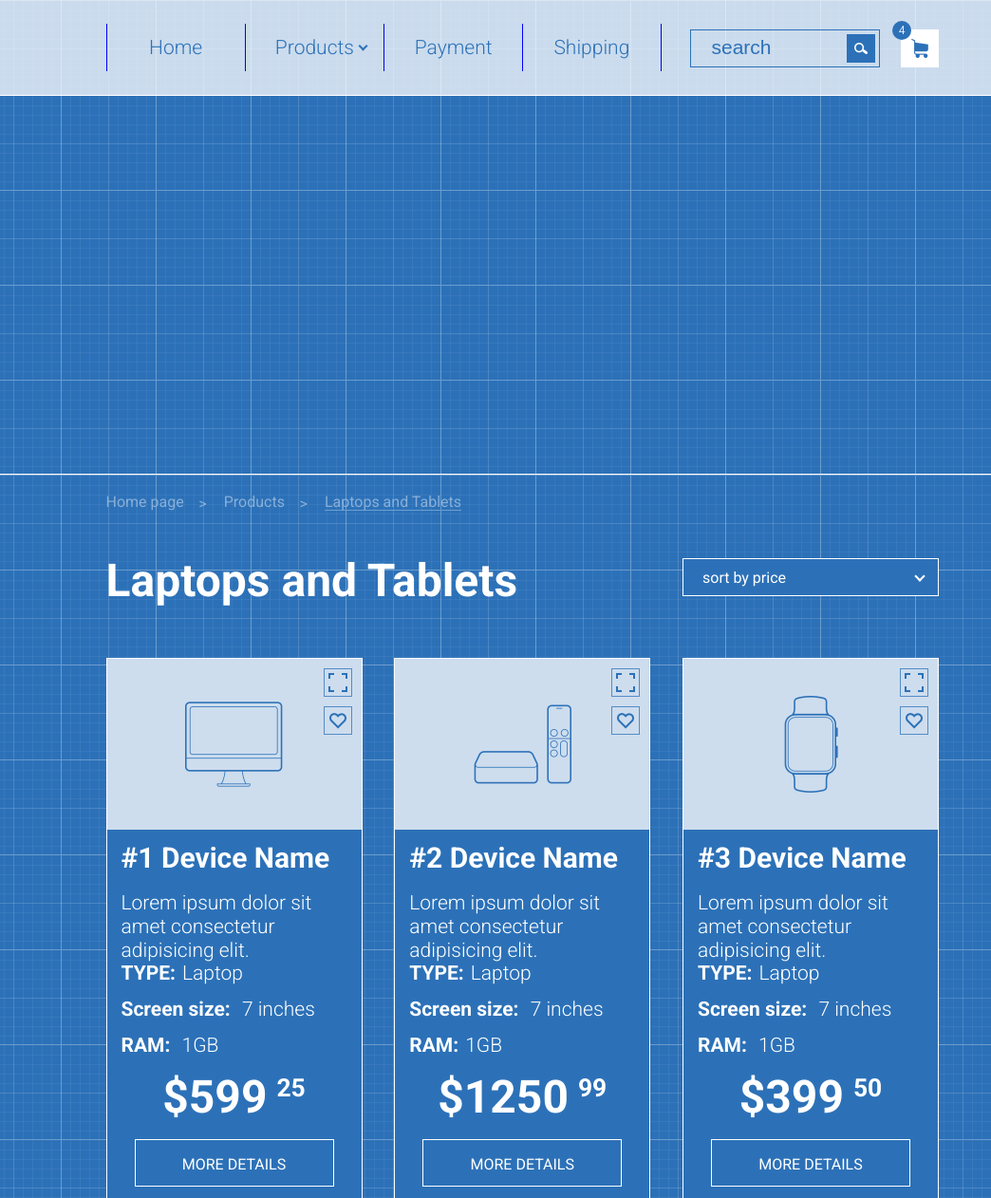
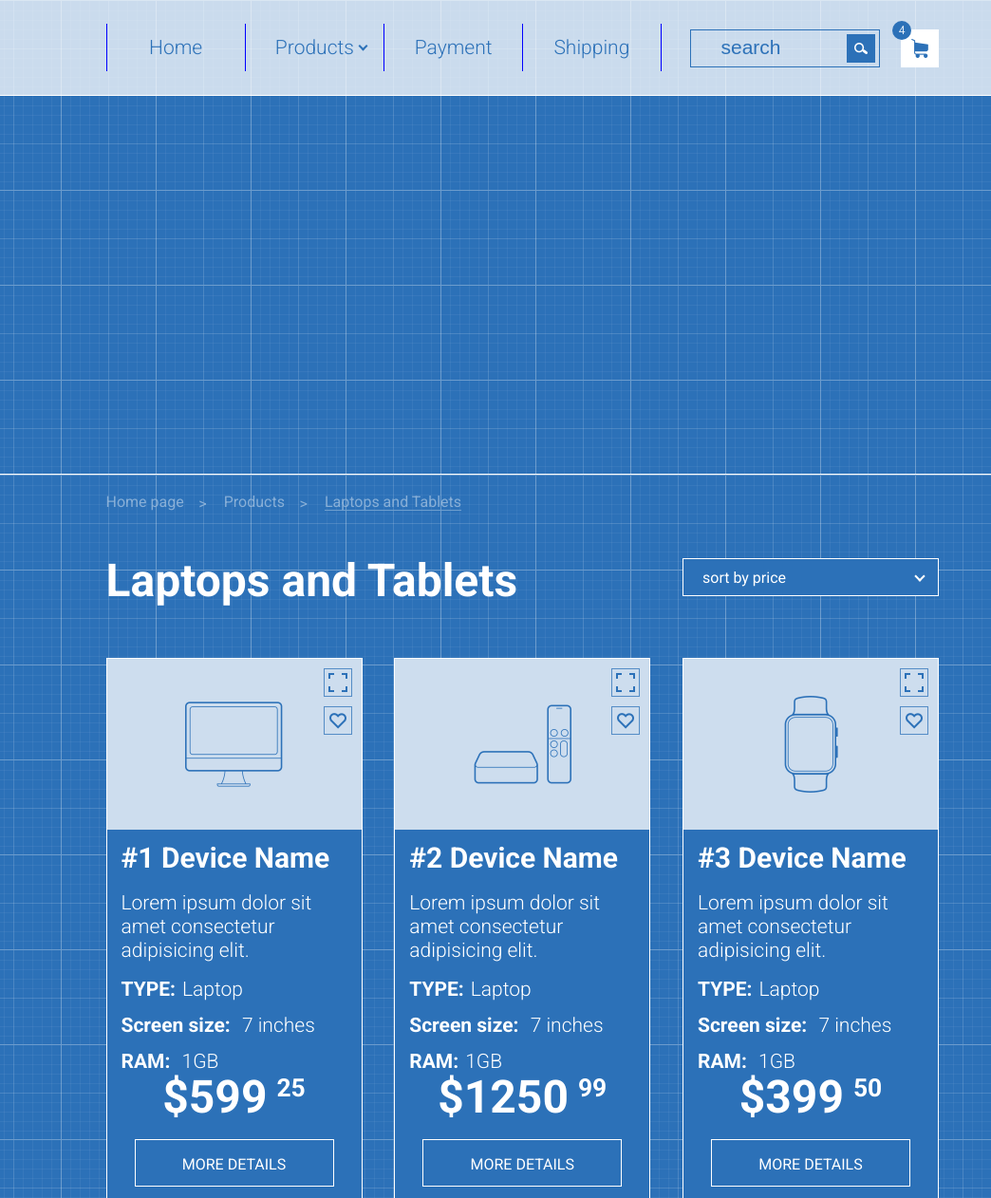
Before and after one commit to Sergii92/sergii92.github.io, a plain HTML site: page index.html in a window 1280 px wide. Shown: the top 1262 px of the page at 95% size, 236-1280 px from the left. Drawn offline with Linux system fonts and the light colour scheme.

Commit message:
подкоректировал отступы

```diff
--- a/style.css
+++ b/style.css
@@ -134,6 +134,7 @@
   height: 40px;
   border: 1px solid #2c71b8;
   line-height: 40px;
+  padding-left: 10px;
   position: relative;
   margin-left: 30px;
   float: left;
@@ -409,7 +410,7 @@
 
 .product_description h4 {
   font-size: 21px;
-  margin-bottom: 17px;
+  margin-top: 17px;
   font-weight: 300;
 }
 
```
